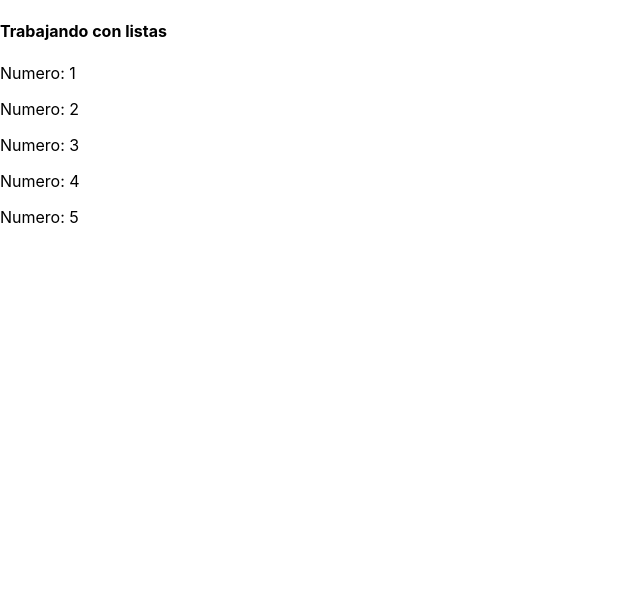
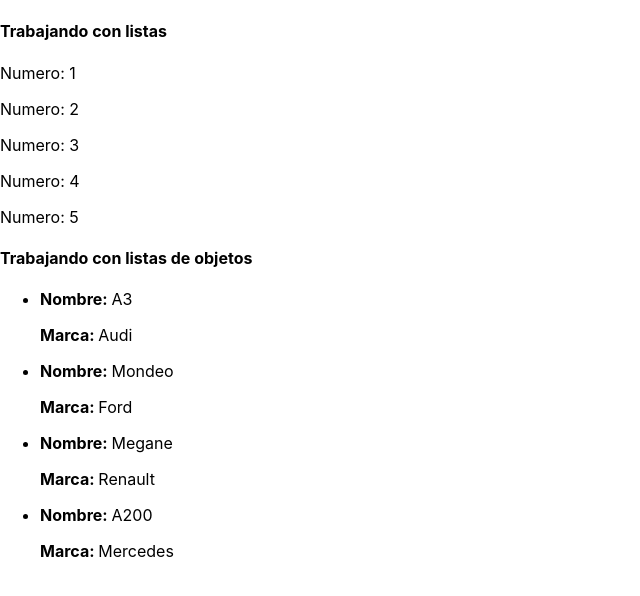
Before and after one commit to Sikay/curso-aprender-react, a React (Create React App) app: page / in a window 1280 px wide. Shown: the top 596 px of the page, without its empty margins (0-640 px from the left). Built offline with nearby package versions, Linux system fonts and the light colour scheme.

Commit message:
Trabajando con listas de objetos

```diff
--- a/src/Lista.js
+++ b/src/Lista.js
@@ -1,4 +1,23 @@
 import React, { Component } from "react";
+import cars from "./data/cars.json";
+
+class CarItem extends Component {
+  render() {
+    const car = this.props.car;
+    return (
+      <li key={car.id}>
+        <p>
+          <strong>Nombre: </strong>
+          {car.name}
+        </p>
+        <p>
+          <strong>Marca: </strong>
+          {car.company}
+        </p>
+      </li>
+    );
+  }
+}
 
 class Lista extends Component {
   render() {
@@ -9,6 +28,12 @@
         {numbers.map((number, index) => (
           <p key={index}>Numero: {number}</p>
         ))}
+        <h4>Trabajando con listas de objetos</h4>
+        <ul>
+          {cars.map(car => (
+            <CarItem key={car.id} car={car} />
+          ))}
+        </ul>
       </div>
     );
   }
--- /dev/null
+++ b/src/data/cars.json
@@ -0,0 +1,22 @@
+[
+  {
+    "id": "efe1a0cd-8353-4ba0-d4v3-30434c933298",
+    "name": "A3",
+    "company": "Audi"
+  },
+  {
+    "id": "9b9048ec-fff8-4bc5-m1k3-d0c65b83eb92",
+    "name": "Mondeo",
+    "company": "Ford"
+  },
+  {
+    "id": "f447e8a1-26a2-4e3a-p3n3-724e93fd4945",
+    "name": "Megane",
+    "company": "Renault"
+  },
+  {
+    "id": "52f1c5b7-14b5-41c0-t3t4-42ef853a7648",
+    "name": "A200",
+    "company": "Mercedes"
+  }
+]
```
